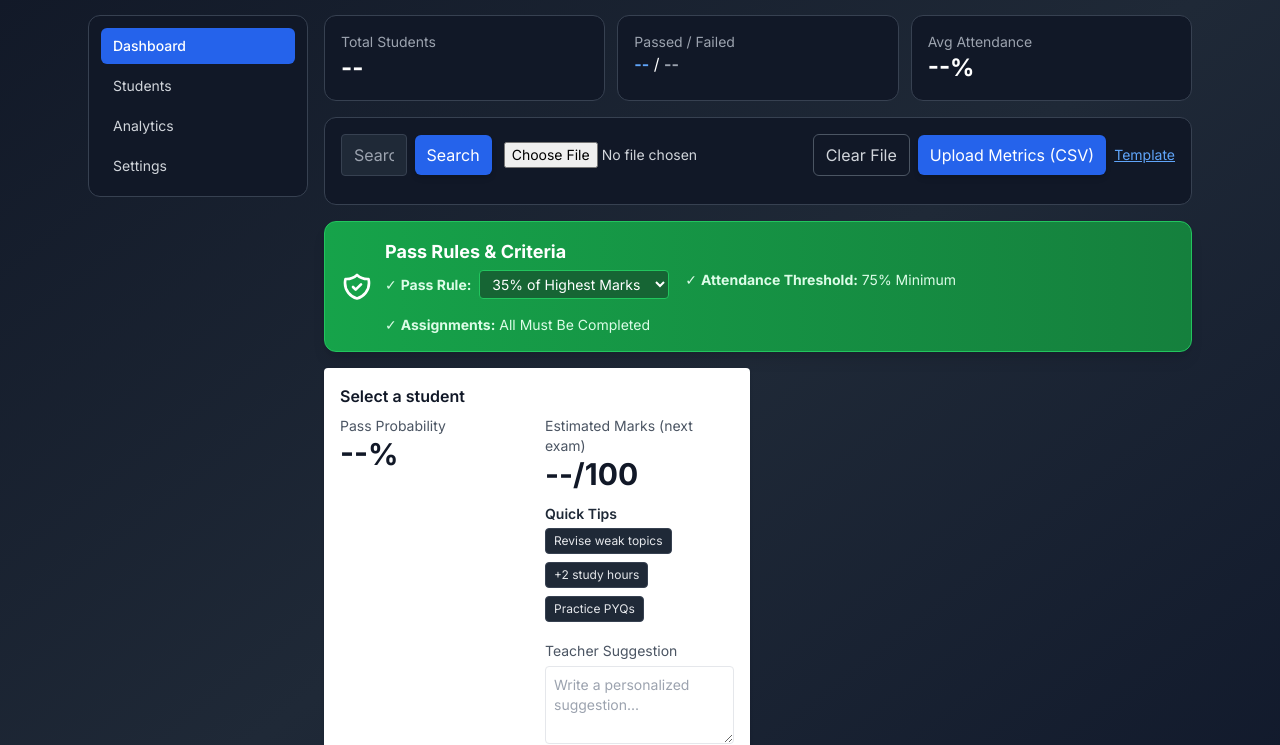
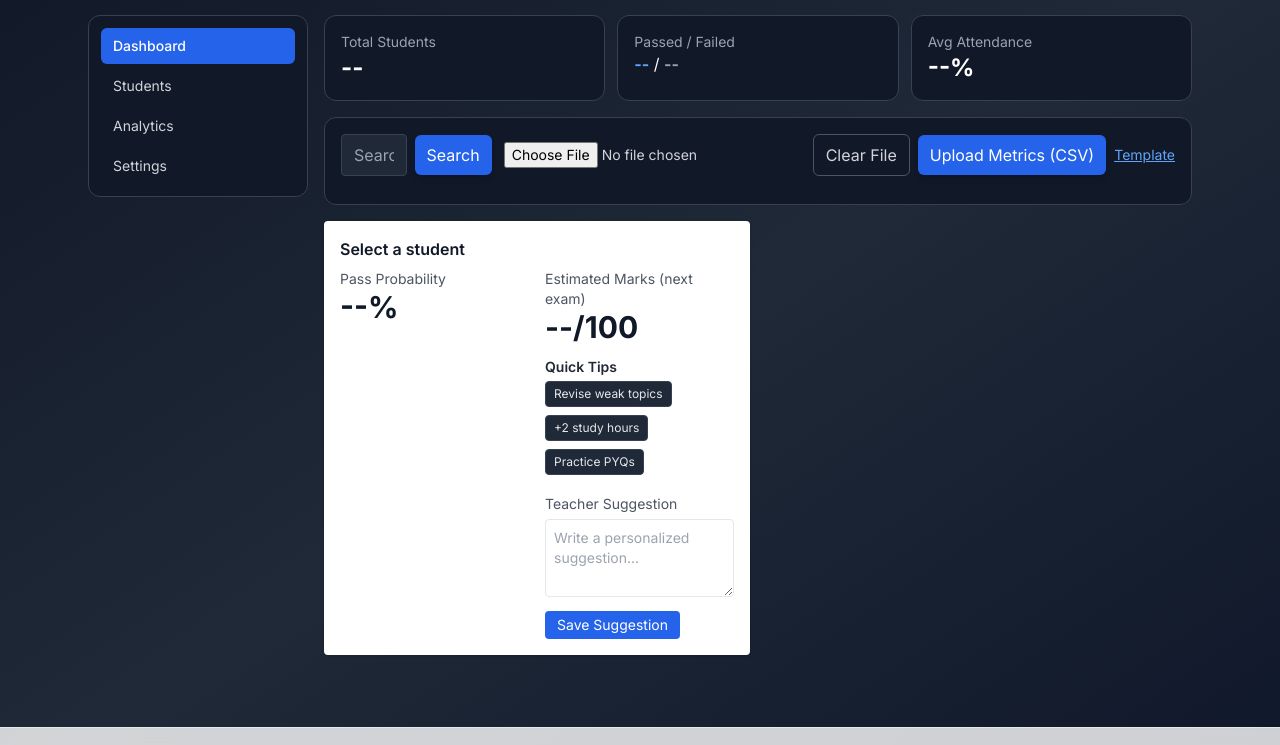
Before and after one commit to PraneethaBoya/MarkMate, a plain HTML site: page frontend/admin.html in a window 1280 px wide. Shown: the part 66-811 px from the top of the page. Drawn offline with nearby package versions, Linux system fonts and the light colour scheme; no server answers; sample sign-in values are in the browser's storage.

Commit message:
Remove green pass rules banner from admin dashboard

```diff
--- a/frontend/admin.html
+++ b/frontend/admin.html
@@ -74,28 +74,6 @@
           </div>
         </div>
         <div id="results" class="mt-3 grid md:grid-cols-3 gap-2"></div>
-      </section>
-
-      <!-- Pass Rules Banner (Always Visible) -->
-      <section class="bg-gradient-to-r from-green-600 to-green-700 p-4 rounded-xl border border-green-500 shadow-lg">
-        <div class="flex items-center gap-3">
-          <svg xmlns="http://www.w3.org/2000/svg" class="w-8 h-8 text-white flex-shrink-0" fill="none" viewBox="0 0 24 24" stroke="currentColor">
-            <path stroke-linecap="round" stroke-linejoin="round" stroke-width="2" d="M9 12l2 2 4-4m5.618-4.016A11.955 11.955 0 0112 2.944a11.955 11.955 0 01-8.618 3.04A12.02 12.02 0 003 9c0 5.591 3.824 10.29 9 11.622 5.176-1.332 9-6.03 9-11.622 0-1.042-.133-2.052-.382-3.016z" />
-          </svg>
-          <div class="flex-1">
-            <div class="font-bold text-white text-lg mb-1">Pass Rules & Criteria</div>
-            <div class="text-green-100 text-sm flex flex-wrap gap-4">
-              <span>✓ <strong>Pass Rule:</strong>
-                <select id="passRuleTop" class="bg-green-800 text-white border border-green-500 rounded px-2 py-1 ml-1">
-                  <option value="highest">35% of Highest Marks</option>
-                  <option value="average">50% of Average Marks</option>
-                </select>
-              </span>
-              <span>✓ <strong>Attendance Threshold:</strong> 75% Minimum</span>
-              <span>✓ <strong>Assignments:</strong> All Must Be Completed</span>
-            </div>
-          </div>
-        </div>
       </section>
 
       <section id="metricsSection" class="bg-gray-900 p-4 rounded-xl border border-gray-700 hidden">
@@ -525,16 +503,8 @@
     };
 
     const passRuleEl = document.getElementById('passRule');
-    const passRuleTopEl = document.getElementById('passRuleTop');
-
-    // Sync the two pass rule dropdowns
-    if(passRuleEl && passRuleTopEl){
+    if(passRuleEl){
       passRuleEl.onchange = ()=>{
-        passRuleTopEl.value = passRuleEl.value;
-        if(lastMetricsItems && lastMetricsItems.length){ renderMetrics(lastMetricsItems); }
-      };
-      passRuleTopEl.onchange = ()=>{
-        passRuleEl.value = passRuleTopEl.value;
         if(lastMetricsItems && lastMetricsItems.length){ renderMetrics(lastMetricsItems); }
       };
     }
```
